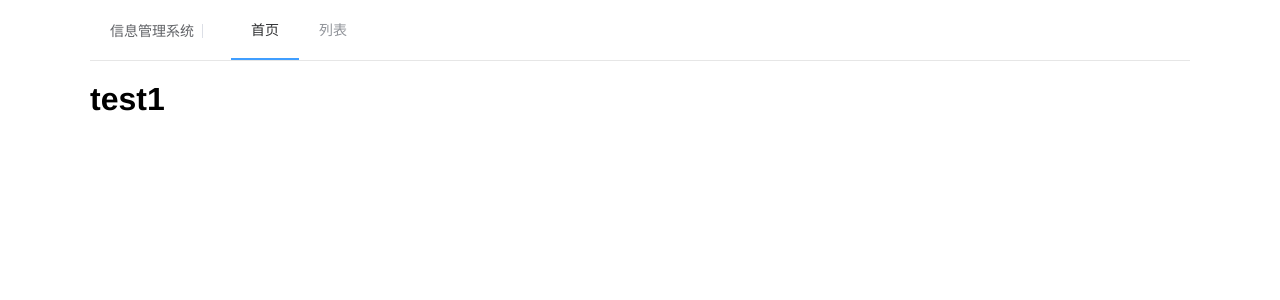
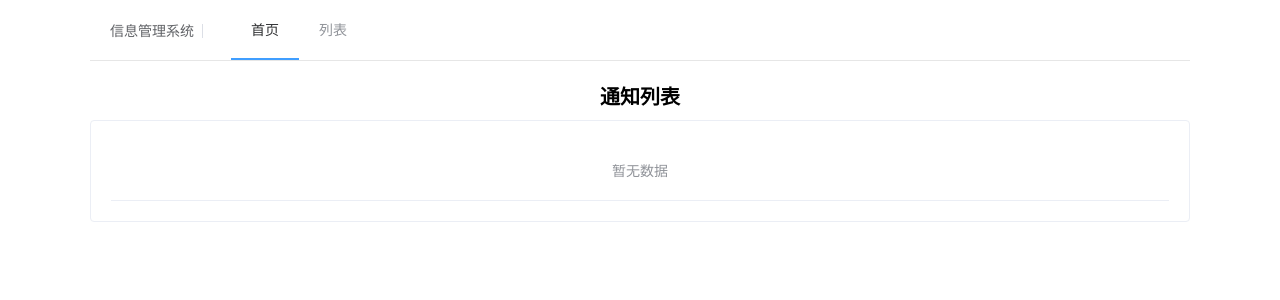
Before and after one commit to Jiubei0408/vue-test, a Vue app: page / in a window 1280 px wide. Shown: the top 300 px of the page. Built offline with nearby package versions, Linux system fonts and the light colour scheme.

Commit message:
添加 notify-list 模块

```diff
--- /dev/null
+++ b/src/components/page-item/notify-list.vue
@@ -0,0 +1,36 @@
+<template>
+    <div>
+        <div class="tableTitle">
+            <b>
+                通知列表 <span v-if="data.length > 0">共 {{data.length}} 条</span></b>
+        </div>
+        <el-card shadow="hover">
+            <el-table :data="data">
+            </el-table>
+        </el-card>
+    </div>
+</template>
+
+<script>
+    export default {
+        name: 'notify-list',
+        data() {
+            return {
+                data: []
+            }
+        },
+        methods: {
+            refreshData() {
+
+            }
+        }
+    }
+</script>
+
+<style>
+    .tableTitle {
+        text-align: center;
+        font-size: 20px;
+        padding-bottom: 10px;
+    }
+</style>
--- a/src/components/page/index.vue
+++ b/src/components/page/index.vue
@@ -1,5 +1,16 @@
 <template>
-  <h1>
-    test1
-  </h1>
+    <div>
+        <notify-list/>
+    </div>
 </template>
+
+<script>
+    import NotifyList from "@/components/page-item/notify-list"
+    export default {
+        name: 'index',
+        components: {
+            'notify-list': NotifyList,
+        }
+    }
+
+</script>
```
